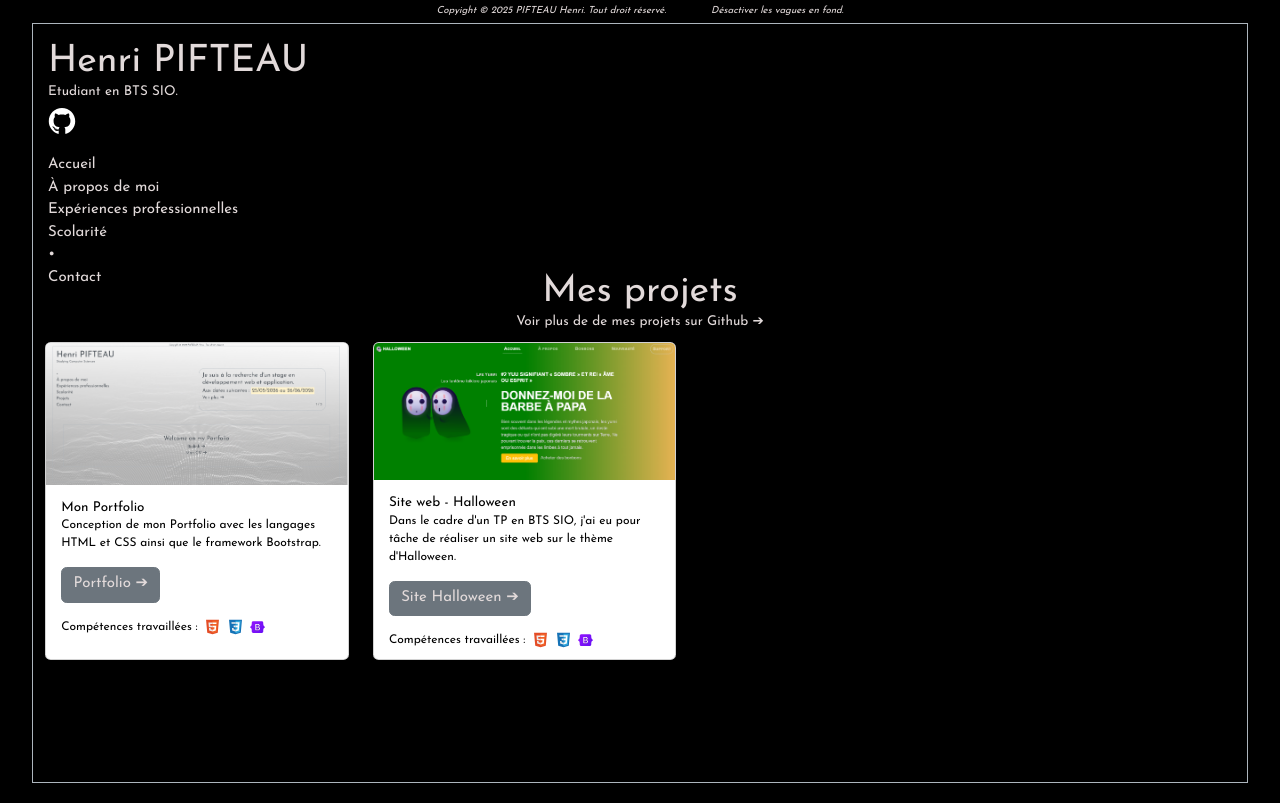
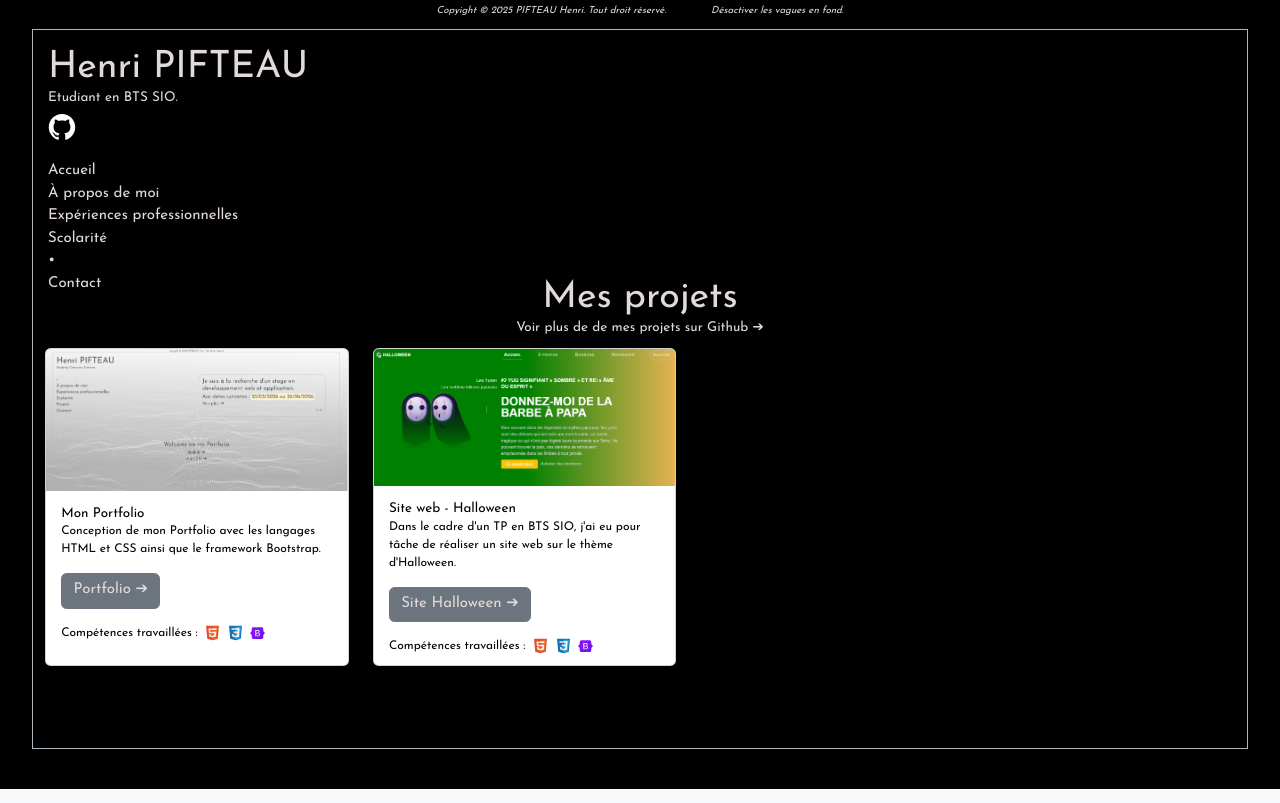
Before and after one commit to henripift/Portfolio, a plain HTML site: page projet.html in a window 1280 px wide. Drawn offline with nearby package versions, Linux system fonts and the light colour scheme; some packages are replaced by stand-ins of ours; a script that the page names is missing.

Commit message:
fix taille

```diff
--- a/css/style.css
+++ b/css/style.css
@@ -27,7 +27,7 @@
 
 
 .home {
-    height: 95vh;
+    height: 90vh;
     min-width: 95vw;
     width: 95vw;
     overflow: hidden;
@@ -133,6 +133,7 @@
 
     .copyright {
         font-size: 0.65rem;
+        margin-bottom: -2rem;
     }
 
 }
```
